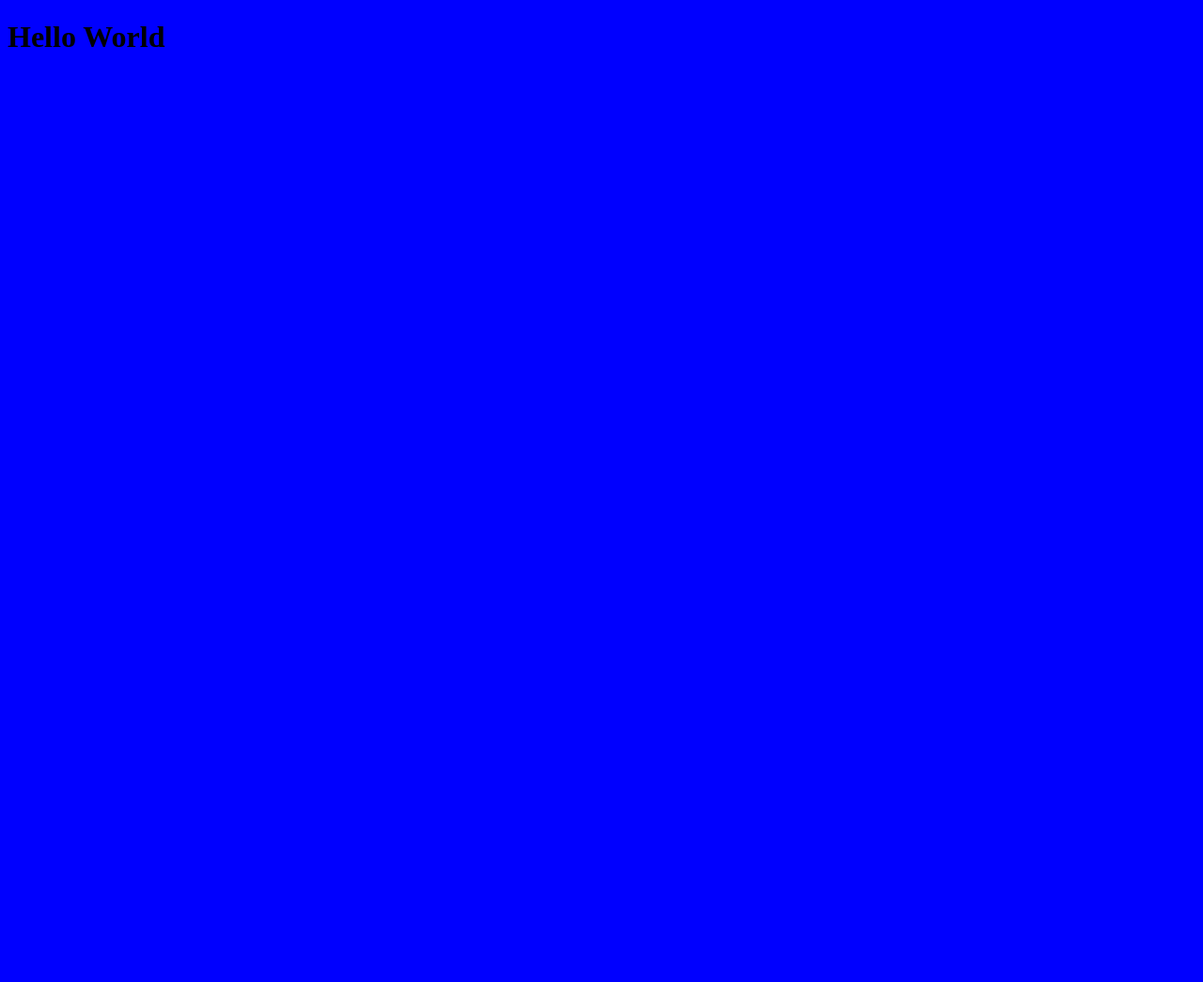
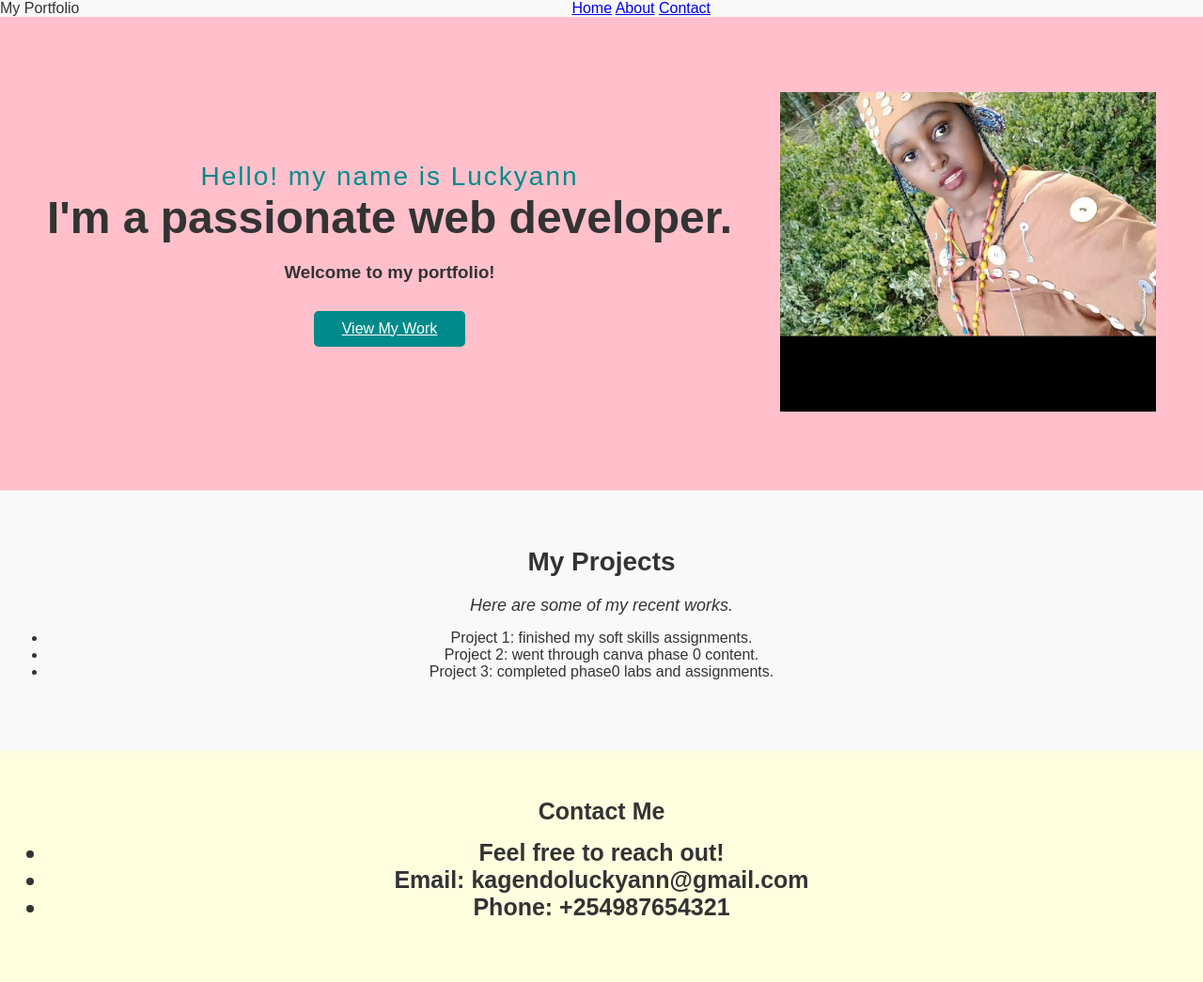
Before and after one commit to Luckyann001/personal-portfolio, a plain HTML site: page index.html in a window 1280 px wide. Shown: the whole page at 94% size. Before the commit the page ends 800 px from the top, so only its background shows below. Drawn offline with Linux system fonts and the light colour scheme.

Commit message:
added styles and structures

```diff
--- a/index.html
+++ b/index.html
@@ -1,10 +1,57 @@
 <!DOCTYPE html>
 <html lang="en">
 <head>
+    <meta charset="UTF-8">
+    <meta name="viewport" content="width=device-width, initial-scale=1.0">
     <link rel="stylesheet" href="style.css" />
     <title>Personal Portfolio</title>
 </head>
 <body>
-    <h1>Hello World</h1>
-</body>
+    <! navbar--
+    <header>
+        <nav class="navbar">
+            <div class="logo">My Portfolio</div>
+            <p=nav-links">
+                <a href="#">Home</a>
+                <a href="#">About</a>
+                <a href="#">Contact</a>
+            </p>
+        </nav>
+    </header>
+    <!-- Main Content -->
+     <main>
+         <section class="hero">
+            <div class="hero-text">
+                         <p>Hello! my name is Luckyann
+                    <h1>I'm a passionate web developer.</h1>
+                 <h3>Welcome to my portfolio!</h3>
+                 <a href="#projects" class="btn">View My Work</a>
+                </div>
+                <div class="hero-image">
+                    <img src="my photo.jpg" alt="My Photo" />
+                </div>
+                </section>
+
+         <section class="projects">
+             <h2>My Projects</h2>
+             <p>Here are some of my recent works.
+                <ul>
+                    <li>Project 1: finished my soft skills assignments.</li>
+                    <li>Project 2: went through canva phase 0 content.</li>
+                    <li>Project 3: completed phase0 labs and assignments.</li>
+                </ul>
+             </p>
+         </section>
+         <section id="contact">
+             <h2>Contact Me</h2>
+             <p>
+                <ul>
+                    <li>Feel free to reach out!</li>
+                    <li>Email: kagendoluckyann@gmail.com</li>
+                    <li>Phone: +254987654321</li>
+                </ul>
+             </p>
+         </section>
+     </main>
+    </body>
 </html>
--- a/style.css
+++ b/style.css
@@ -1,2 +1,100 @@
-body{ background: blue
+* { margin:0;
+padding: 0;
+box-sizing: border-box;
+font-family: Arial, sans-serif;
 }
+body{
+    background: #f9f9f9;
+    color: #333;
+}
+header {
+    background: white;
+    padding: 20px 50px;
+
+}
+.navbar {
+    display: block;
+    justify-content: space-between;
+    align-items: center;
+    text-align: center;
+
+}
+.nav-links p{
+    color: white;
+    text-align: center;
+    display: flex;
+    justify-content: space space-between;
+}
+.logo {
+    float: left;
+}
+.hero {
+    display: flex;
+    justify-content: space-between;
+    align-items: center;
+    background: pink;
+    padding: 80px 50px;
+    text-align: center;
+}
+.hero-text h1 {
+    font-size: 48px;
+    margin-bottom: 20px;
+}
+.hero-text h1 span {
+    color: #111;
+}
+.hero-text p {
+    color: darkcyan;
+    letter-spacing: 2px;
+    font-size: 28px;
+}
+.hero-text .btn {
+    display: inline-block;
+    margin-top: 30px;
+    padding: 10px 30px;
+    background: darkcyan;
+    color: white;
+    border: none;
+    border-radius: 5px;
+    cursor: pointer;
+    transition: background 0.3s;
+}
+
+.hero-text .btn:hover {
+    background: #005f5f;
+}
+.hero-image img {
+    width: 400px;
+}
+.projects {
+    padding : 60px 50px;
+    text-align: center;
+    background-color: #grey;
+}
+.projects h2 {
+    margin-bottom: 20px;
+    font-size: 28px;
+    font-style: bold;
+}
+.projects p {
+    margin-bottom: 15px;
+    font-style: italic;
+    font-size: 18px;
+}
+#contact {
+    background-color: lightyellow;
+    padding: 50px;
+    text-align: center;
+    font-weight: bold;
+    font-size: 25px;
+}
+#contact h2{
+    font-size: 25px;
+    font-weight: bold;
+    margin-bottom: 15px;
+}
+#contact p {
+    font-size: 18px;
+    font-style: italic;
+    margin-bottom: 15px;
+}
```
Also changed, not shown: my photo.jpg (added).
